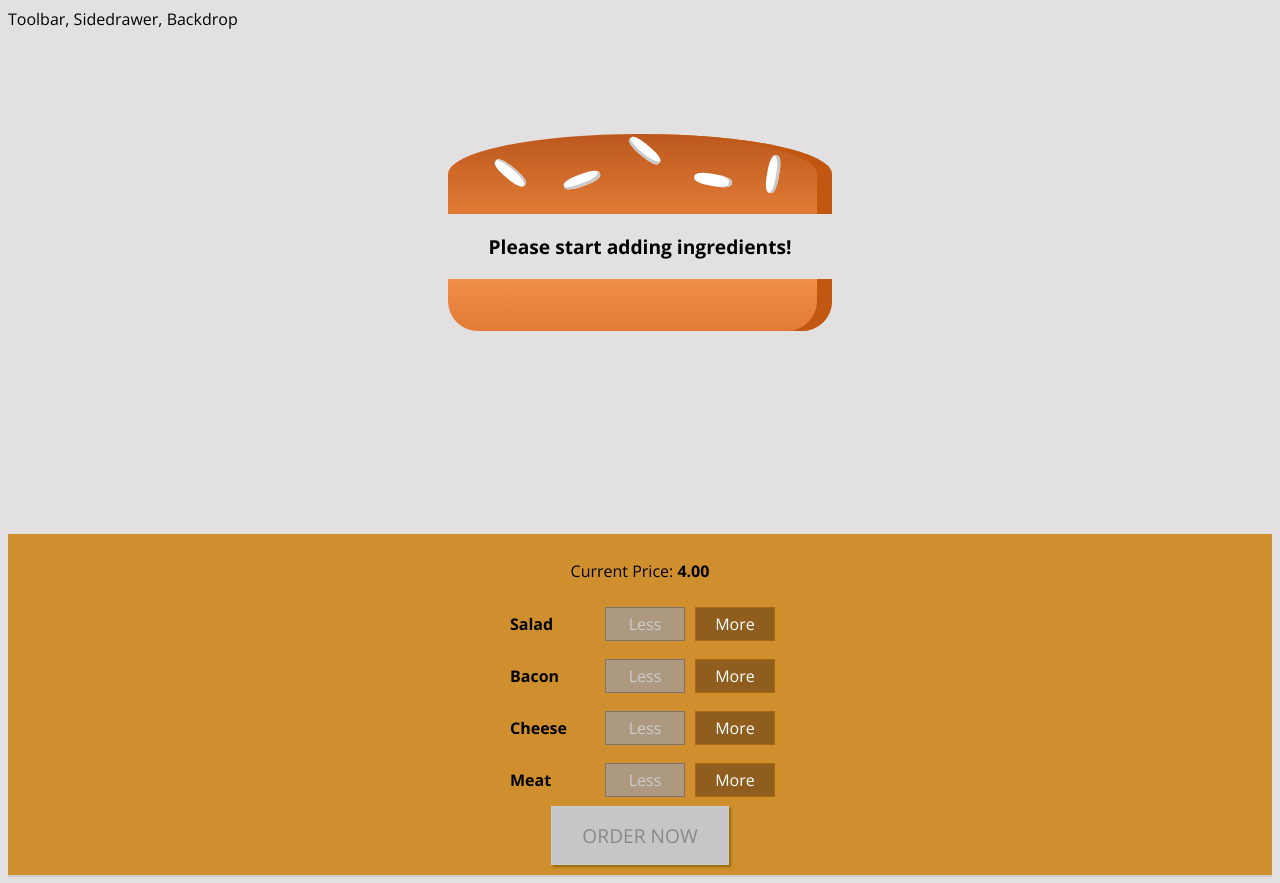
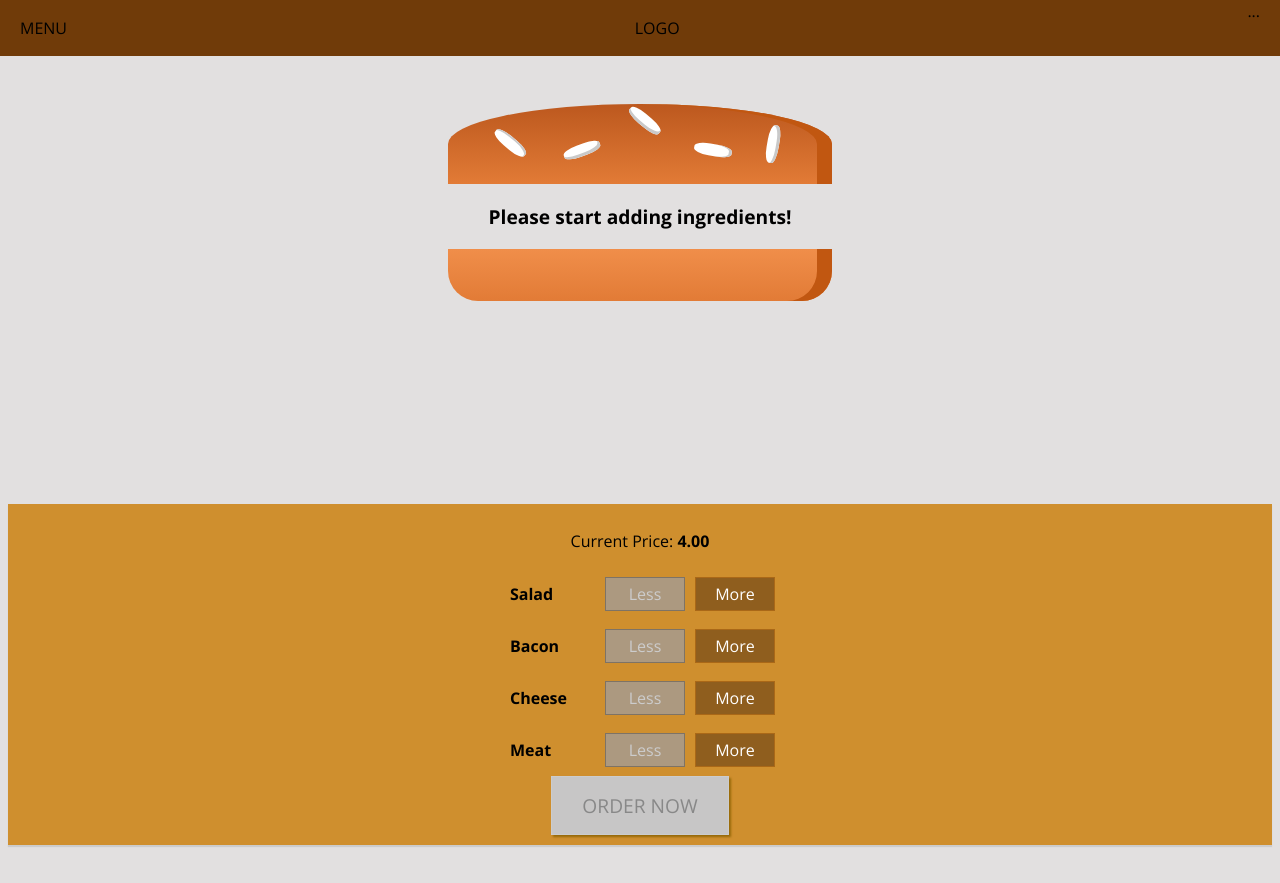
Before and after one commit to sweeptic/Burger-Project, a React (Create React App) app: page / in a window 1280 px wide. After the commit the page ends 853 px from the top, so only its background shows below. Built offline with nearby package versions, Linux system fonts and the light colour scheme.

Commit message:
25. Adding a Toolbar

```diff
--- a/src/components/Layout/Layout.js
+++ b/src/components/Layout/Layout.js
@@ -1,10 +1,12 @@
 import React from "react";
 import Aux from "../../hoc/Aux_";
 import styles from './layout.module.css'
+import Toolbar from './../Navigation/Toolbar/Toolbar';
+
 
 const layout = (props) => (
     <Aux>
-        <div>Toolbar, Sidedrawer, Backdrop</div>
+        <Toolbar/>
         <main className={styles.Content}>
             {/* wrapper  */}
             {props.children}
--- /dev/null
+++ b/src/components/Navigation/Toolbar/Toolbar.js
@@ -0,0 +1,15 @@
+import React from "react";
+import style from './Toolbar.module.css';
+
+
+const Toolbar = () => {
+    return (
+        <header className={style.Toolbar}>
+            <div>MENU</div>
+            <div>LOGO</div>
+            <nav>...</nav>
+        </header>
+    );
+};
+
+export default Toolbar;
--- /dev/null
+++ b/src/components/Navigation/Toolbar/Toolbar.module.css
@@ -0,0 +1,18 @@
+.Toolbar {
+    height: 56px;
+    width: 100%;
+    position: fixed;
+    top: 0;
+    left: 0;
+    background-color: #703b09;
+    display: flex;
+    justify-content: space-between;
+    align-items: center;
+    padding: 0 20px;
+    box-sizing: border-box;
+    z-index: 90;
+}
+
+.Toolbar nav {
+    height: 100%;
+}
```
